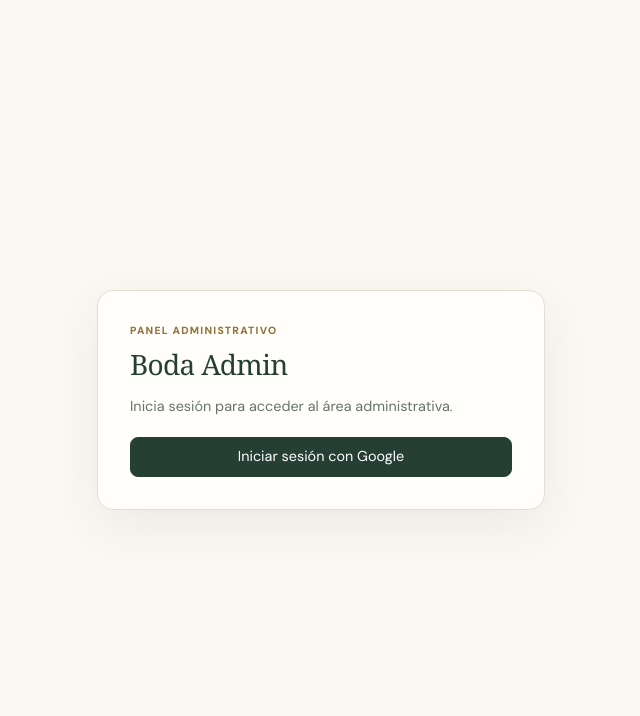
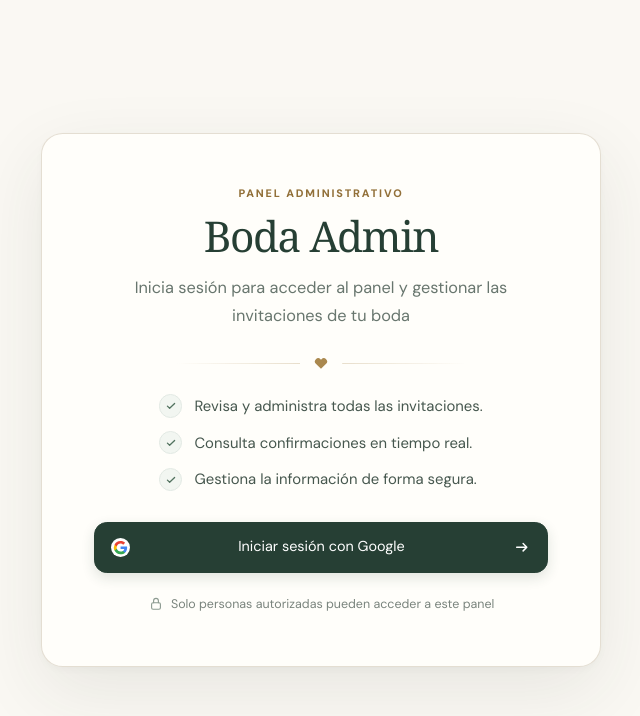
Before and after one commit to Carlos-Alejandro/Boda-Admin, a React (Vite) app: page /login in a window 1280 px wide. Shown: the top 716 px of the page, without its empty margins (319-959 px from the left). Built offline with nearby package versions, Linux system fonts and the light colour scheme; no server answers.

Commit message:
fix: login page

```diff
--- a/src/pages/LoginPage/LoginPage.tsx
+++ b/src/pages/LoginPage/LoginPage.tsx
@@ -3,6 +3,49 @@ import { useState } from 'react';
 import { getSafeAuthErrorCode } from '../../auth/authService';
 import { useAuth } from '../../auth/useAuth';
 import { Button } from '../../shared/components/Button/Button';
+import './authPages.css';
+
+const benefits = [
+	'Revisa y administra todas las invitaciones.',
+	'Consulta confirmaciones en tiempo real.',
+	'Gestiona la información de forma segura.',
+];
+
+function CheckIcon() {
+	return (
+		<svg viewBox="0 0 20 20" fill="none" aria-hidden="true">
+			<path d="m5.5 10.2 2.8 2.7 6.2-6.1" stroke="currentColor" strokeWidth="1.6" strokeLinecap="round" strokeLinejoin="round" />
+		</svg>
+	);
+}
+
+function GoogleIcon() {
+	return (
+		<svg viewBox="0 0 48 48" aria-hidden="true">
+			<path fill="#4285F4" d="M43.6 24.5c0-1.4-.1-2.8-.4-4.1H24v7.8h11a9.4 9.4 0 0 1-4.1 6.2v5.1h6.6c3.9-3.6 6.1-8.8 6.1-15Z" />
+			<path fill="#34A853" d="M24 44c5.5 0 10.1-1.8 13.5-4.9l-6.6-5.1c-1.8 1.2-4.1 2-6.9 2-5.3 0-9.8-3.6-11.4-8.4H5.8v5.3A20 20 0 0 0 24 44Z" />
+			<path fill="#FBBC05" d="M12.6 27.6a12 12 0 0 1 0-7.2v-5.3H5.8a20 20 0 0 0 0 17.8l6.8-5.3Z" />
+			<path fill="#EA4335" d="M24 12c3 0 5.7 1 7.8 3.1l5.8-5.8C34.1 5.9 29.5 4 24 4A20 20 0 0 0 5.8 15.1l6.8 5.3C14.2 15.6 18.7 12 24 12Z" />
+		</svg>
+	);
+}
+
+function LockIcon() {
+	return (
+		<svg viewBox="0 0 20 20" fill="none" aria-hidden="true">
+			<rect x="4.5" y="8.5" width="11" height="8" rx="1.8" stroke="currentColor" strokeWidth="1.4" />
+			<path d="M7 8.5V6a3 3 0 0 1 6 0v2.5" stroke="currentColor" strokeWidth="1.4" strokeLinecap="round" />
+		</svg>
+	);
+}
+
+function ArrowIcon() {
+	return (
+		<svg viewBox="0 0 20 20" fill="none" aria-hidden="true">
+			<path d="M4 10h11m-4-4 4 4-4 4" stroke="currentColor" strokeWidth="1.6" strokeLinecap="round" strokeLinejoin="round" />
+		</svg>
+	);
+}
 
 export function LoginPage() {
 	const { login } = useAuth();
@@ -15,10 +58,7 @@ export function LoginPage() {
 			setSubmitting(true);
 			await login();
 		} catch (loginError) {
-			console.error(
-				'No fue posible iniciar sesión con Google:',
-				getSafeAuthErrorCode(loginError),
-			);
+			console.error('No fue posible iniciar sesión con Google:', getSafeAuthErrorCode(loginError));
 			setError('No fue posible iniciar sesión con Google. Inténtalo de nuevo.');
 		} finally {
 			setSubmitting(false);
@@ -26,21 +66,41 @@ export function LoginPage() {
 	};
 
 	return (
-		<main className="grid min-h-screen min-h-dvh place-items-center p-[var(--content-padding)]">
-			<section className="w-full max-w-md rounded-2xl border border-admin-border bg-surface p-[clamp(1.5rem,4vw,2rem)] text-[0.9rem] shadow-admin" aria-labelledby="login-title">
-				<p className="m-0 text-admin-eyebrow font-extrabold tracking-[0.12em] text-[#927039] uppercase">Panel administrativo</p>
-				<h1 className="mt-1 mb-2.5 font-admin-serif text-[1.75rem] font-medium tracking-[-0.025em]" id="login-title">Boda Admin</h1>
-				<p className="mt-0 mb-5 leading-[1.55] text-admin-muted">Inicia sesión para acceder al área administrativa.</p>
+		<main className="auth-screen">
+			<section className="auth-card login-card" aria-labelledby="login-title">
+				<p className="auth-eyebrow auth-enter auth-delay-1">Panel administrativo</p>
+				<h1 className="auth-title auth-enter auth-delay-2" id="login-title">Boda Admin</h1>
+				<p className="auth-description auth-enter auth-delay-3">
+					Inicia sesión para acceder al panel y gestionar las invitaciones de tu boda
+				</p>
 
-				<Button className="w-full" variant="primary" type="button" disabled={submitting} onClick={handleLogin}>
-					{submitting ? 'Iniciando sesión...' : 'Iniciar sesión con Google'}
+				<div className="auth-divider auth-enter auth-delay-4" aria-hidden="true">
+					<span />
+					<svg viewBox="0 0 20 20" fill="currentColor"><path d="M10 17.2 3.6 11a4.1 4.1 0 0 1 5.8-5.8l.6.6.6-.6a4.1 4.1 0 0 1 5.8 5.8L10 17.2Z" /></svg>
+					<span />
+				</div>
+
+				<ul className="auth-benefits" aria-label="Beneficios del panel">
+					{benefits.map((benefit, index) => (
+						<li className={`auth-enter auth-delay-${index + 5}`} key={benefit}>
+							<span className="auth-benefit-icon"><CheckIcon /></span>
+							<span>{benefit}</span>
+						</li>
+					))}
+				</ul>
+
+				<Button className="auth-button login-button auth-enter auth-delay-8" variant="primary" type="button" disabled={submitting} onClick={handleLogin}>
+					<GoogleIcon />
+					<span>{submitting ? 'Iniciando sesión...' : 'Iniciar sesión con Google'}</span>
+					<ArrowIcon />
 				</Button>
 
-				{error && (
-					<p className="text-admin-danger" role="alert">
-						{error}
-					</p>
-				)}
+				{error && <p className="auth-error auth-enter" role="alert">{error}</p>}
+
+				<p className="auth-privacy auth-enter auth-delay-9">
+					<LockIcon />
+					<span>Solo personas autorizadas pueden acceder a este panel</span>
+				</p>
 			</section>
 		</main>
 	);
--- /dev/null
+++ b/src/pages/LoginPage/authPages.css
@@ -0,0 +1,295 @@
+.auth-screen {
+	--auth-ink: #263f34;
+	--auth-muted: #68766e;
+	--auth-border: #e8e1d5;
+	--auth-gold: #aa884e;
+	display: grid;
+	min-height: 100vh;
+	min-height: 100dvh;
+	place-items: center;
+	padding: clamp(1rem, 4vw, 3rem);
+	background: #faf8f3;
+	color: var(--auth-ink);
+	overflow-wrap: anywhere;
+}
+
+.auth-card {
+	width: min(100%, 35rem);
+	padding: clamp(2rem, 5vw, 3.25rem);
+	border: 1px solid rgba(226, 219, 207, 0.9);
+	border-radius: 1.35rem;
+	background: #fffefa;
+	box-shadow: 0 1.5rem 4.5rem rgba(40, 52, 44, 0.09), 0 0.2rem 0.65rem rgba(40, 52, 44, 0.035);
+	text-align: center;
+	animation: auth-card-enter 600ms cubic-bezier(0.2, 0.7, 0.25, 1) both;
+}
+
+.login-card {
+	max-width: 35rem;
+}
+
+.unauthorized-card {
+	max-width: 37rem;
+}
+
+.auth-eyebrow {
+	margin: 0 0 0.65rem;
+	color: #927039;
+	font-size: 0.68rem;
+	font-weight: 800;
+	letter-spacing: 0.17em;
+	line-height: 1.4;
+	text-transform: uppercase;
+}
+
+.auth-title {
+	margin: 0;
+	color: var(--auth-ink);
+	font-family: var(--font-admin-serif, Georgia, 'Times New Roman', serif);
+	font-size: clamp(2rem, 5vw, 2.65rem);
+	font-weight: 500;
+	letter-spacing: -0.035em;
+	line-height: 1.15;
+}
+
+.auth-description {
+	max-width: 27rem;
+	margin: 0.85rem auto 0;
+	color: var(--auth-muted);
+	font-size: clamp(0.94rem, 2.2vw, 1.02rem);
+	line-height: 1.7;
+}
+
+.auth-divider {
+	display: flex;
+	align-items: center;
+	gap: 0.8rem;
+	width: min(100%, 18rem);
+	margin: 1.6rem auto 1.45rem;
+	color: var(--auth-gold);
+}
+
+.auth-divider span {
+	height: 1px;
+	flex: 1;
+	background: linear-gradient(90deg, transparent, #e8decb);
+}
+
+.auth-divider span:last-child {
+	transform: rotate(180deg);
+}
+
+.auth-divider svg {
+	width: 1rem;
+	height: 1rem;
+}
+
+.auth-benefits {
+	display: grid;
+	gap: 0.85rem;
+	width: fit-content;
+	max-width: 100%;
+	margin: 0 auto 1.9rem;
+	padding: 0;
+	color: #46574e;
+	list-style: none;
+	text-align: left;
+}
+
+.auth-benefits li {
+	display: flex;
+	align-items: center;
+	gap: 0.75rem;
+	font-size: 0.93rem;
+	line-height: 1.5;
+}
+
+.auth-benefit-icon {
+	display: grid;
+	width: 1.45rem;
+	height: 1.45rem;
+	flex: 0 0 1.45rem;
+	place-items: center;
+	border: 1px solid #e2e9e3;
+	border-radius: 50%;
+	background: #f2f6f1;
+	color: #537360;
+}
+
+.auth-benefit-icon svg {
+	width: 1rem;
+	height: 1rem;
+}
+
+.auth-button {
+	position: relative;
+	min-height: 3.2rem !important;
+	border-radius: 0.8rem !important;
+	background: #263f34 !important;
+	box-shadow: 0 0.3rem 0.8rem rgba(38, 63, 52, 0.14);
+	font-size: 0.9rem !important;
+	transition: background-color 180ms ease, box-shadow 180ms ease, transform 180ms ease !important;
+}
+
+.auth-button:hover:not(:disabled) {
+	transform: translateY(-1px);
+	background: #315244 !important;
+	box-shadow: 0 0.5rem 1.1rem rgba(38, 63, 52, 0.18);
+}
+
+.auth-button:active:not(:disabled) {
+	transform: translateY(0);
+}
+
+.login-button {
+	width: 100%;
+	gap: 0.8rem;
+	padding-inline: 1rem !important;
+}
+
+.login-button svg:first-child {
+	width: 1.2rem;
+	height: 1.2rem;
+	flex: 0 0 1.2rem;
+	padding: 0.1rem;
+	border-radius: 50%;
+	background: white;
+}
+
+.login-button span {
+	flex: 1;
+}
+
+.login-button svg:last-child {
+	width: 1.15rem;
+	height: 1.15rem;
+	flex: 0 0 1.15rem;
+}
+
+.auth-privacy {
+	display: flex;
+	align-items: center;
+	justify-content: center;
+	gap: 0.45rem;
+	margin: 1.4rem 0 0;
+	color: #7a847d;
+	font-size: 0.78rem;
+	line-height: 1.5;
+}
+
+.auth-privacy svg {
+	width: 1rem;
+	height: 1rem;
+	flex: 0 0 1rem;
+	color: #8c9a90;
+}
+
+.auth-error {
+	margin: 1rem 0 0;
+	color: #9b493b;
+	font-size: 0.88rem;
+	line-height: 1.5;
+}
+
+.unauthorized-icon {
+	margin: 0 auto 1.4rem;
+}
+
+.unauthorized-icon span {
+	display: grid;
+	width: 4.25rem;
+	height: 4.25rem;
+	place-items: center;
+	border: 1px solid #f3d9d5;
+	border-radius: 50%;
+	background: #fff0ed;
+	color: #b65d52;
+}
+
+.unauthorized-icon svg {
+	width: 2rem;
+	height: 2rem;
+}
+
+.unauthorized-description {
+	max-width: 30rem;
+}
+
+.unauthorized-notice {
+	display: flex;
+	align-items: flex-start;
+	gap: 0.8rem;
+	margin: 1.6rem 0 1.5rem;
+	padding: 1rem 1.1rem;
+	border: 1px solid #f2d9d4;
+	border-radius: 0.8rem;
+	background: #fff5f2;
+	color: #8f5148;
+	text-align: left;
+}
+
+.unauthorized-notice svg {
+	width: 1.2rem;
+	height: 1.2rem;
+	flex: 0 0 1.2rem;
+	margin-top: 0.1rem;
+	color: #b65d52;
+}
+
+.unauthorized-notice p {
+	margin: 0;
+	font-size: 0.9rem;
+	font-weight: 600;
+	line-height: 1.55;
+}
+
+.logout-button {
+	width: 100%;
+}
+
+.auth-enter {
+	animation: auth-element-enter 420ms cubic-bezier(0.2, 0.7, 0.25, 1) both;
+}
+
+.auth-delay-1 { animation-delay: 80ms; }
+.auth-delay-2 { animation-delay: 130ms; }
+.auth-delay-3 { animation-delay: 180ms; }
+.auth-delay-4 { animation-delay: 230ms; }
+.auth-delay-5 { animation-delay: 280ms; }
+.auth-delay-6 { animation-delay: 330ms; }
+.auth-delay-7 { animation-delay: 380ms; }
+.auth-delay-8 { animation-delay: 430ms; }
+.auth-delay-9 { animation-delay: 480ms; }
+
+@keyframes auth-card-enter {
+	from { opacity: 0; transform: translateY(12px); }
+	to { opacity: 1; transform: translateY(0); }
+}
+
+@keyframes auth-element-enter {
+	from { opacity: 0; transform: translateY(7px); }
+	to { opacity: 1; transform: translateY(0); }
+}
+
+@media (max-width: 30rem) {
+	.auth-screen { padding: 1rem; }
+	.auth-card { padding: 1.75rem 1.25rem; border-radius: 1.1rem; }
+	.auth-benefits { width: 100%; }
+	.auth-privacy { align-items: flex-start; text-align: left; }
+}
+
+@media (prefers-reduced-motion: reduce) {
+	.auth-card,
+	.auth-enter {
+		animation: none;
+	}
+
+	.auth-button {
+		transition: none !important;
+	}
+
+	.auth-button:hover:not(:disabled),
+	.auth-button:active:not(:disabled) {
+		transform: none;
+	}
+}
```
Also changed, not shown: src/pages/UnauthorizedAccessPage/UnauthorizedAccessPage.tsx (+23 -10 lines).
